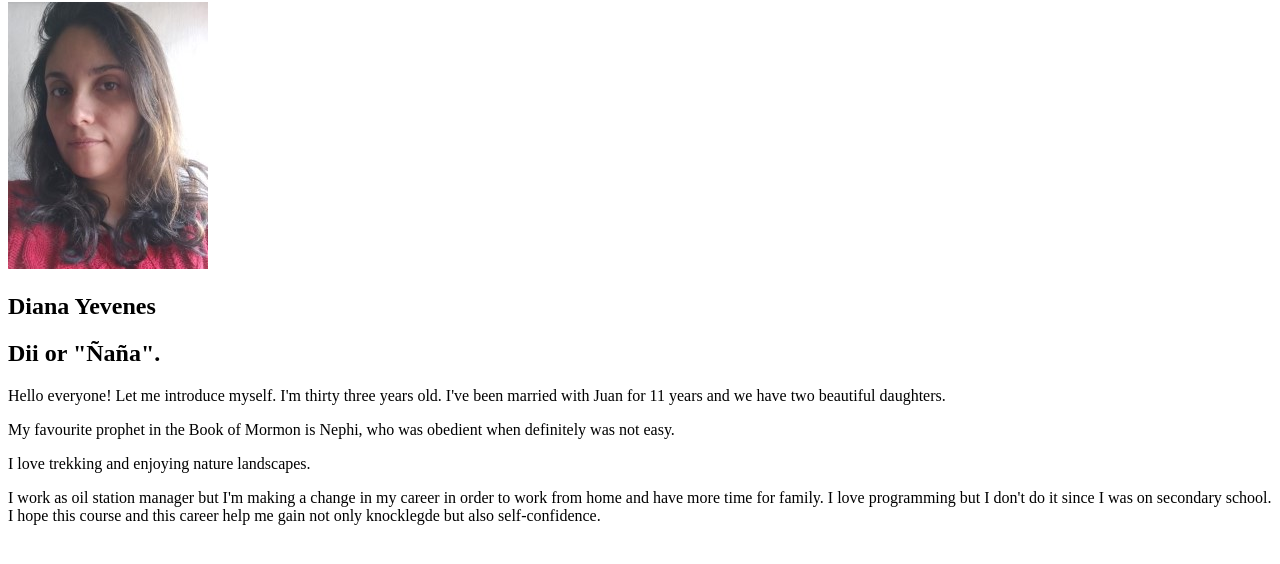
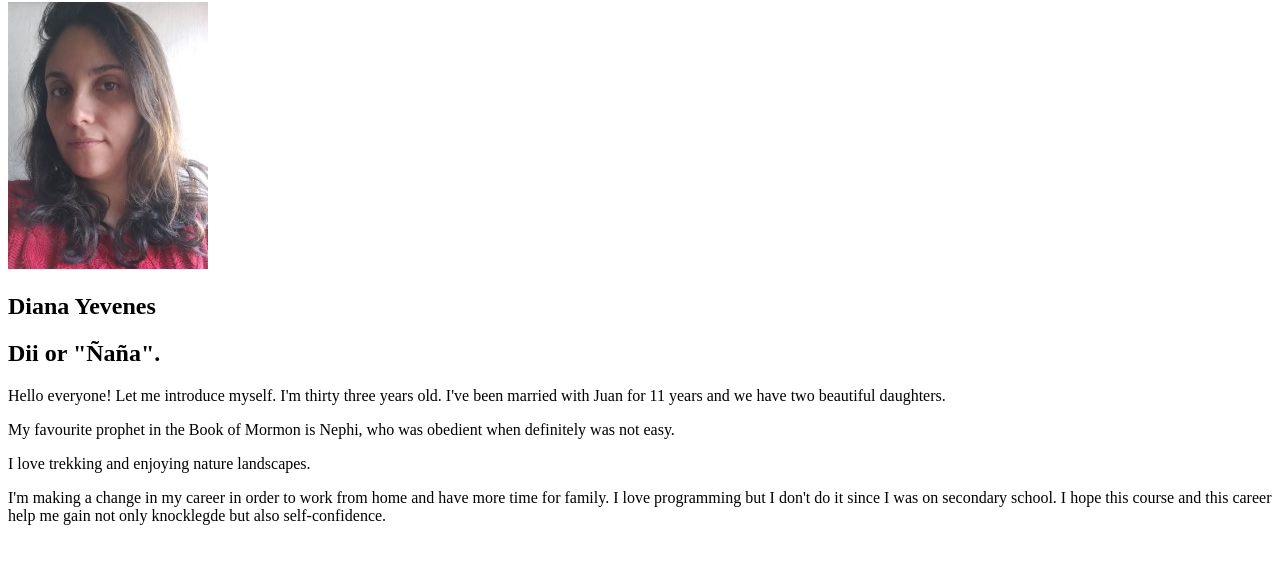
Before and after one commit to dianay91/wdd130, a plain HTML site: page wdd130/aboutme/index.html in a window 1280 px wide. Shown: the part 78-642 px from the top of the page. Drawn offline with Linux system fonts and the light colour scheme.

Commit message:
index.html

```diff
--- a/wdd130/aboutme/index.html
+++ b/wdd130/aboutme/index.html
@@ -15,8 +15,7 @@
     <p> My favourite prophet in the Book of Mormon is Nephi, who was obedient when definitely was not easy.
     </p>
     <p> I love trekking and enjoying nature landscapes.</p>
-    <p> I work as oil station manager but I'm making a change in my career in order to work from home and have
-         more time for family. I love programming but I don't do it since I was on secondary school. I hope this
+    <p> I'm making a change in my career in order to work from home and have more time for family. I love programming but I don't do it since I was on secondary school. I hope this
         course and this career help me gain not only knocklegde but also self-confidence.</p>
 
 
```
